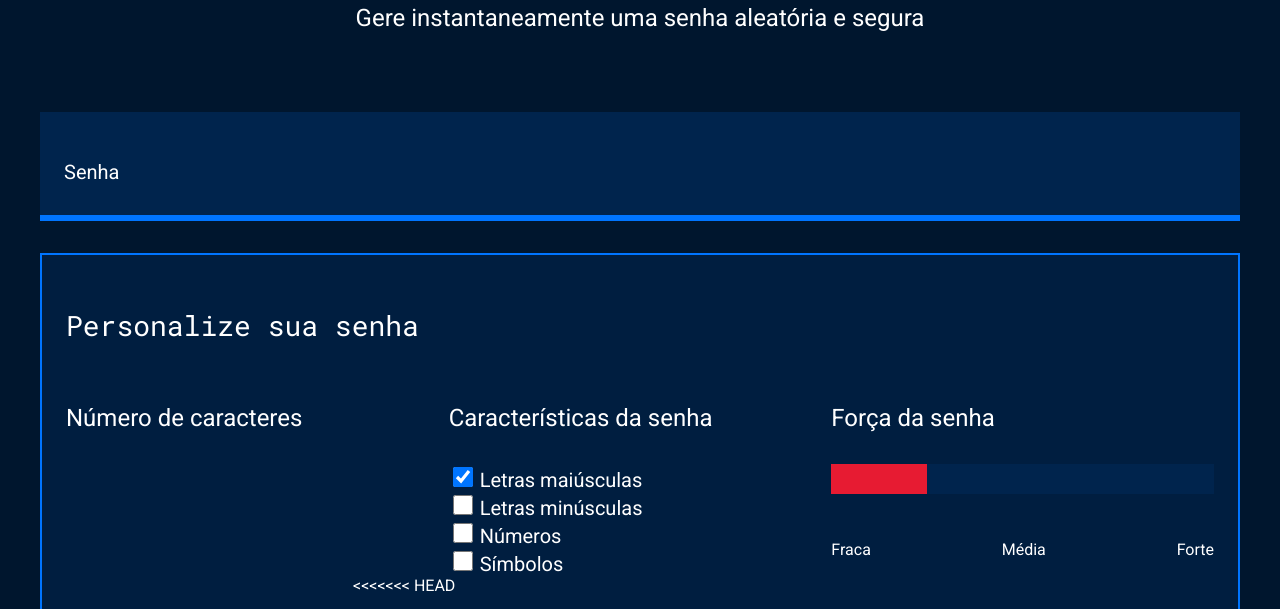
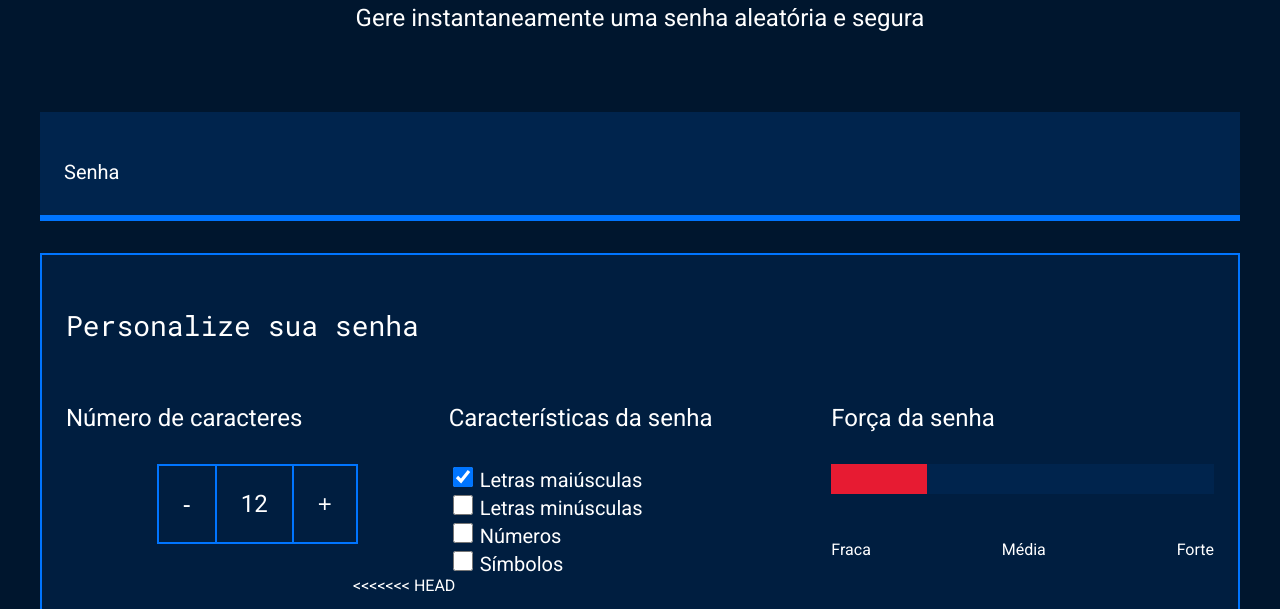
Before and after one commit to leegomes20/curso2leticia, a plain HTML site: page index.html in a window 1280 px wide. Shown: the part 191-800 px from the top of the page. Drawn offline with Linux system fonts and the light colour scheme.

Commit message:
123456789

```diff
--- a/index.html
+++ b/index.html
@@ -24,6 +24,11 @@
             <div class="parametro-coluna__senha">
                 <div class="parametro-senha">
                     <h4 class="parametro-senha__titulo">Número de caracteres</h4>
+                    <div class="parametro-senha-botoes">
+                        <button class="parametro-senha__botao">-</button>
+                        <p class="parametro-senha__texto">12</p>
+                        <button class="parametro-senha__botao">+</button>
+                    </div>
                 </div>
                 <div class="parametro-senha">
                     <h4 class="parametro-senha__titulo">Características da senha</h4>
```
